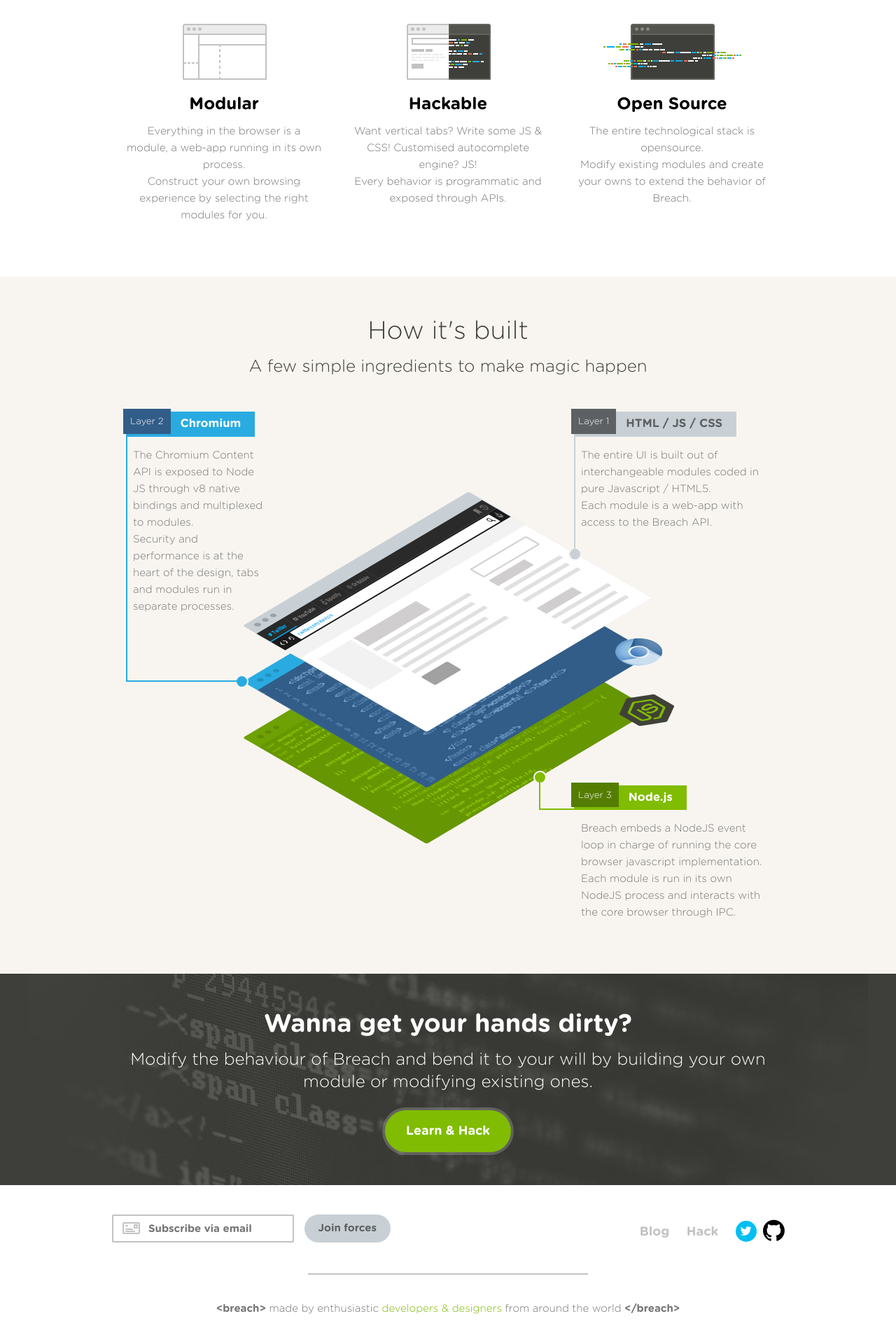
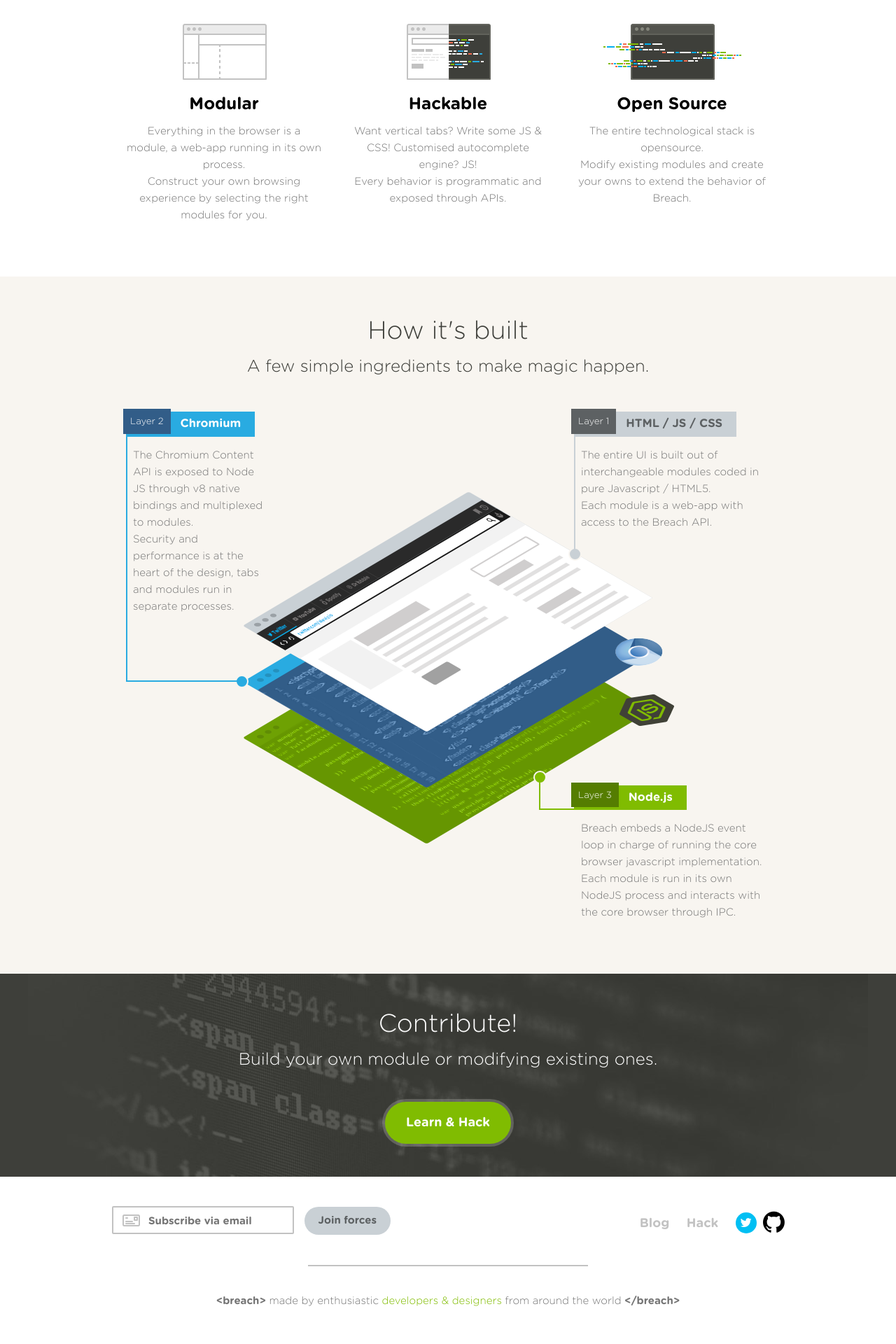
Before and after one commit to spolu/breach_core, a Jekyll site: the page built from index.html, in a window 1280 px wide. Shown: the part 722-2642 px from the top of the page at 70% size. Built offline with Jekyll 4.4.1, drawn with Linux system fonts in a browser that asks for light colours; nearby versions of some CDN libraries; Markdown is read by kramdown in place of the engine named in the settings.

Commit message:
Update landing

```diff
--- a/css/style.css
+++ b/css/style.css
@@ -1915,8 +1915,19 @@
 #contribute {
   background: url(../assets/images/footer.jpg) no-repeat top center #3e3f3a;
   padding: 4em 0 0 0; }
+  #contribute h1 {
+    color: #fff;
+    font-size: 2.4em;
+    font-weight: 400;
+    max-width: 960px; }
+  #contribute h2 {
+    color: #fff;
+    font-size: 1.6em;
+    font-weight: normal;
+    margin-bottom: 2em;
+    max-width: 960px; }
   #contribute h3, #contribute h4 {
-    font-weight: bold;
+    font-weight: 400;
     margin: 0 auto;
     color: #fff;
     max-width: 960px; }
@@ -1925,6 +1936,8 @@
     margin: 1em auto 1em; }
   #contribute div {
     text-align: center; }
+  #contribute .btn-main {
+    margin-top: 1.1em; }
 
 /* Blog */
 #blog {
--- a/index.html
+++ b/index.html
@@ -48,7 +48,7 @@
 <section id="tech">
   <header class="wow fadeIn" data-wow-delay=".3s">
     <h3>How it's built</h3>
-    <h4>A few simple ingredients to make magic happen</h4>
+    <h4>A few simple ingredients to make magic happen.</h4>
   </header>
 
   <div class="layers">
@@ -112,8 +112,8 @@
 
 <section id="contribute">
   <header class="">
-    <h3>Wanna get your hands dirty?</h3>
-    <h4>Modify the behaviour of Breach and bend it to your will by building your own module or modifying existing ones.</h4>
+    <h3>Contribute!</h3>
+    <h4>Build your own module or modifying existing ones.</h4>
   </header>
   <div class="">
     <a href="/hack" class="btn-main">
```
Also changed, not shown: css/_index.contribute.scss (+19 -1 lines).
